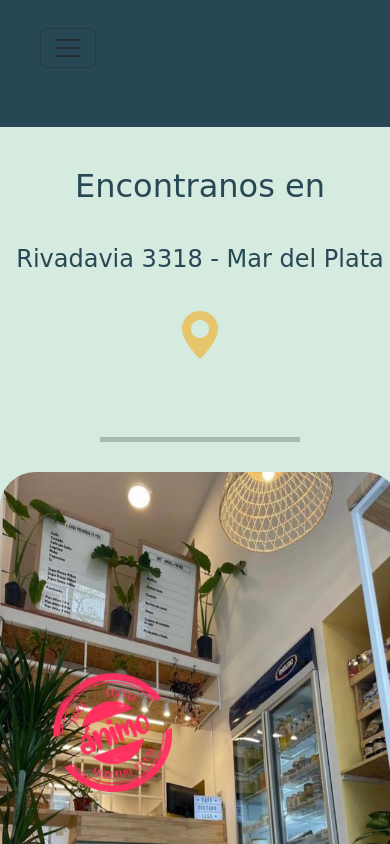
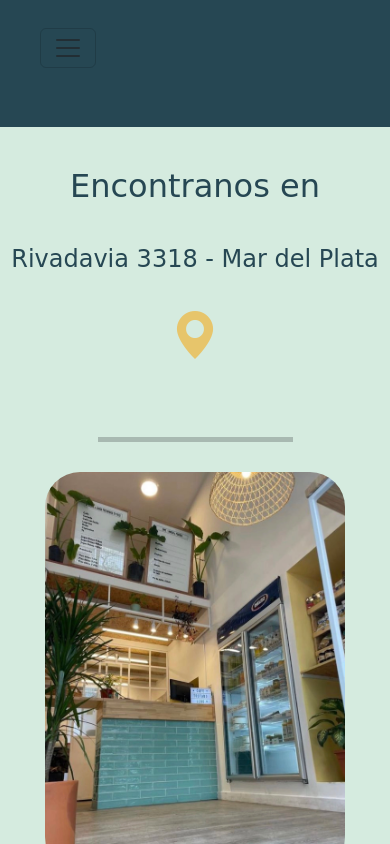
Before and after one commit to EmiliaDiNardo/PF-DiNardo, a website: page pages/ubicacion.html in a window 390 px wide. Drawn offline with nearby package versions, Linux system fonts and the light colour scheme; a web font is replaced by a local one.

Commit message:
acomodando el responsive

```diff
--- a/scss/modulos/_mobile.scss
+++ b/scss/modulos/_mobile.scss
@@ -97,16 +97,10 @@
       div {
         img#local {
           width: 300px;
-          height: 500px;
-          border-radius: 35px;
-          margin-bottom: 40px;
+          height: 400px;
         }
         img#vector {
-          width: 85px;
-          height: 85px;
-          position: absolute;
-          left: 10%;
-          bottom: 50%;
+          display: none;
         }
       }
     }
--- a/scss/modulos/_tablet.scss
+++ b/scss/modulos/_tablet.scss
@@ -60,10 +60,10 @@
           margin-bottom: 40px;
         }
         img#vector {
-          width: 120px;
-          height: 120px;
+          width: 150px;
+          height: 150px;
           position: absolute;
-          left: 13%;
+          left: -15%;
           bottom: 50%;
         }
       }
@@ -73,8 +73,16 @@
   #body-nos {
     main {
       div {
+        img#perro {
+          width: 400px;
+          height: 500px;
+        }
         img#paw {
-          left: 5%;
+          width: 200px;
+          height: 200px;
+          position: absolute;
+          left: 10%;
+          bottom: 25%;
         }
       }
     }
--- a/scss/style.scss
+++ b/scss/style.scss
@@ -5,5 +5,5 @@
 @import "./modulos/header";
 @import "./modulos/main";
 @import "./modulos/footer";
+@import "./modulos/tablet";
 @import "./modulos/mobile";
-@import "./modulos/tablet";
```
Also changed, not shown: css/style.css.
